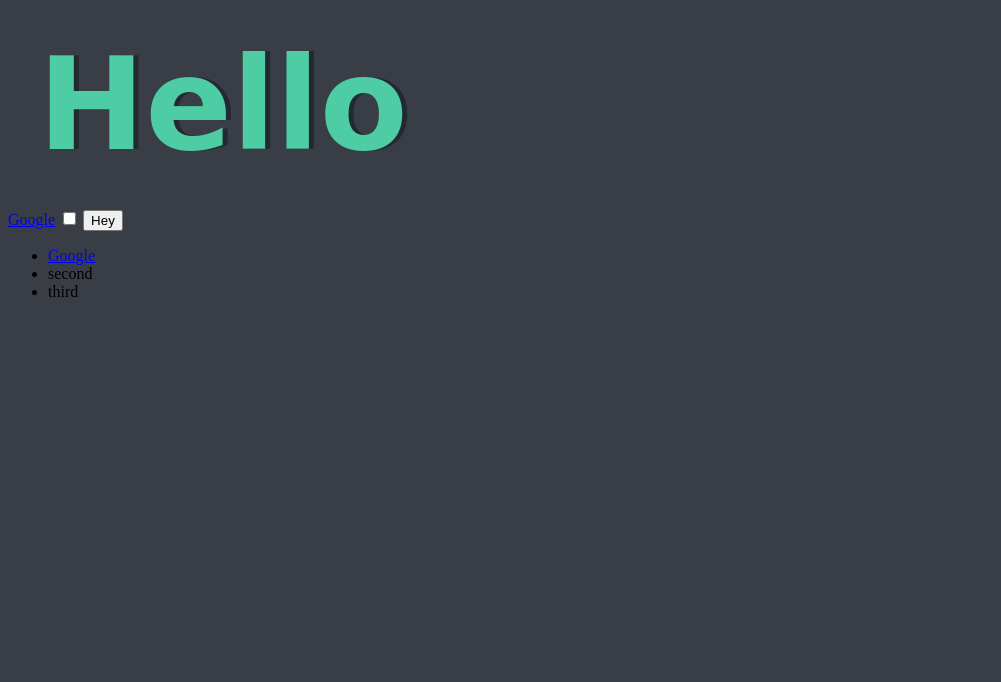
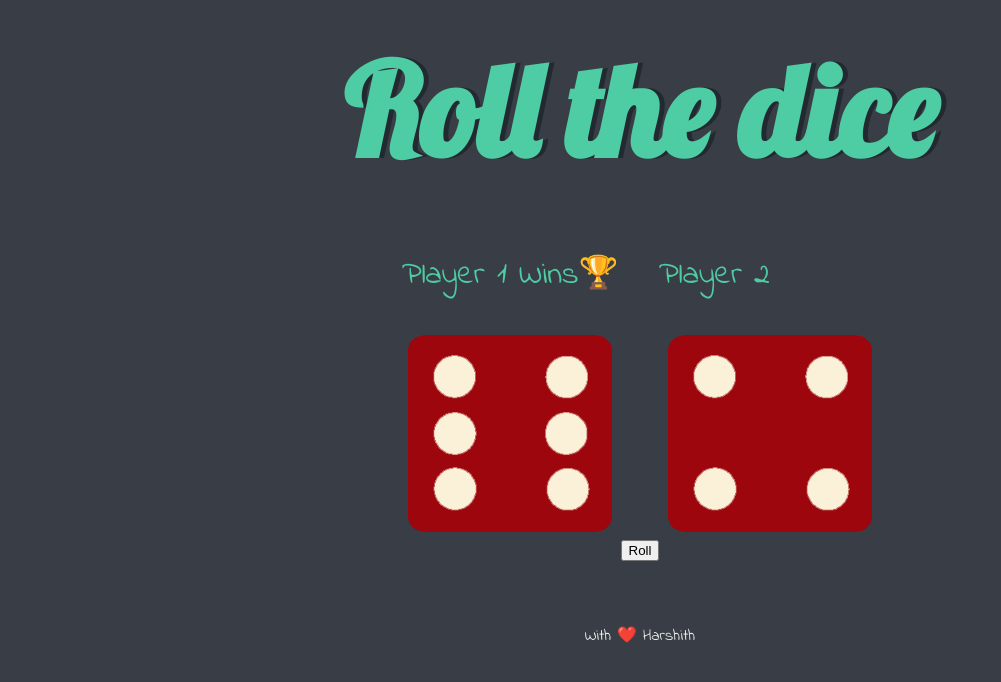
Before and after one commit to theharshithh/diceGame, a plain HTML site: page index.html in a window 1280 px wide. Shown: the whole page, without its empty margins (0-1001 px from the left). Drawn offline with Linux system fonts and the light colour scheme.

Commit message:
Update index.html

```diff
--- a/index.html
+++ b/index.html
@@ -1,25 +1,34 @@
 <!DOCTYPE html>
-<html lang="en">
-<head>
-    <meta charset="UTF-8">
-    <meta http-equiv="X-UA-Compatible" content="IE=edge">
-    <meta name="viewport" content="width=device-width, initial-scale=1.0">
-    <title>Document</title>
+<html lang="en" dir="ltr">
+  <head>
+    <meta charset="utf-8">
+    <title>Dicee</title>
     <link rel="stylesheet" href="styles.css">
-</head>
-<body>
-    <h1>Hello</h1>
-    <a href="www.google.com">Google</a>
-<input class="check" type=checkbox>
-<button class="btn">Hey</button>
-<ul>
-  <li class="item">
-    <a class="link" href="www.google.com">Google</a>
-  </li>
-  <li class="item">second</li>
-  <li class="item">third</li>
+    <link href="https://fonts.googleapis.com/css?family=Indie+Flower|Lobster" rel="stylesheet">
 
-</ul>
-<script src="app.js"></script>
-</body>
+  </head>
+  <body>
+
+    <div class="container">
+      <h1>Roll the dice</h1>
+
+      <div class="dice">
+        <p>Player 1 <span class="span1"> Wins🏆</span> </p>
+        <img class="img1" src="">
+      </div>
+
+      <div class="dice">
+        <p>Player 2 <span class="span2"> Wins🏆</span></p>
+        <img class="img2" src="">
+      </div>
+      <div class="btn">
+        <button  onclick="refreshPage()">Roll</button>
+      </div>
+    </div>
+    <script src="app.js"></script>
+  </body>
+
+  <footer>
+    With ❤️ Harshith
+  </footer>
 </html>
```
